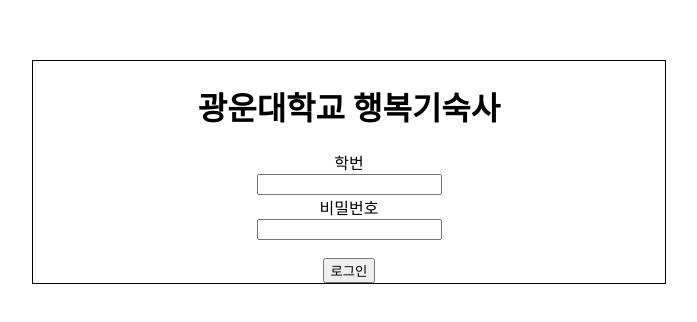
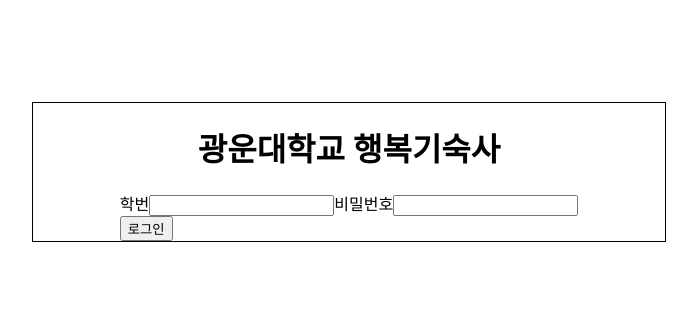
Before and after one commit to Woochan0510/dormreserve, a React (Create React App) app: page / in a window 1280 px wide. Shown: the part 236-558 px from the top of the page, without its empty margins (291-988 px from the left). Built offline with nearby package versions, Linux system fonts and the light colour scheme.

Commit message:
로그인 방식 변경

```diff
--- a/src/login.jsx
+++ b/src/login.jsx
@@ -8,7 +8,8 @@
   const [password, setPassword] = useState("");
   const [error, setError] = useState("");
 
-  const handleLogin = async () => {
+  const handleLogin = async (e) => {
+    e.preventDefault();
     try {
       const response = await fetch(
         "https://f7j9sz5d-8000.asse.devtunnels.ms/api/v1/users/login/",
@@ -24,7 +25,7 @@
         }
       );
 
-      if (response.ok) {
+      if (response.status === 200) {
         const data = await response.json();
 
         localStorage.setItem("token", data.token);
@@ -45,6 +46,7 @@
     <div className="height">
       <div className="login_basic">
         <h1 className="login_title">광운대학교 행복기숙사</h1>
+        <form action="">
           <label>학번</label>
           <input
             value={studentId}
@@ -57,8 +59,11 @@
             onChange={(e) => setPassword(e.target.value)}
           />
           <br />
-        <button onClick={handleLogin}>로그인</button>
+          <button onClick={handleLogin} type="submit">
+            로그인
+          </button>
           {error && <p style={{ color: "red" }}>{error}</p>}
+        </form>
       </div>
     </div>
   );
```
Lines whose indentation alone changed are shown as unchanged.
